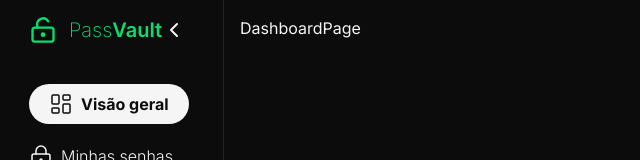
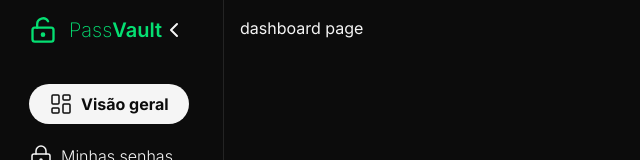
Before and after one commit to leuzaoo/password-manager, a Next.js app in the folder frontend/: page /dashboard in a window 1280 px wide. Shown: the top 160 px of the page, without its empty margins (0-640 px from the left). Built offline with nearby package versions, Linux system fonts and the light colour scheme.

Commit message:
Updated dashbard file

```diff
--- a/frontend/src/app/dashboard/page.tsx
+++ b/frontend/src/app/dashboard/page.tsx
@@ -1,7 +1,7 @@
 import React from "react";
 
 const DashboardPage = () => {
-  return <div>DashboardPage</div>;
+  return <div>dashboard page</div>;
 };
 
 export default DashboardPage;
```
